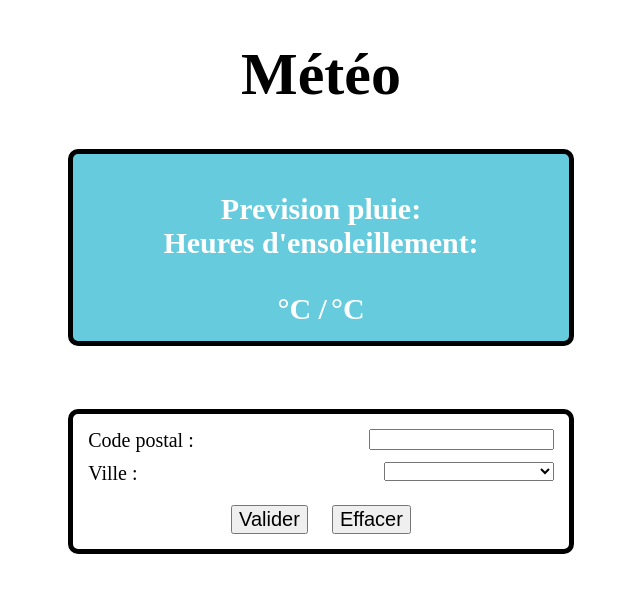
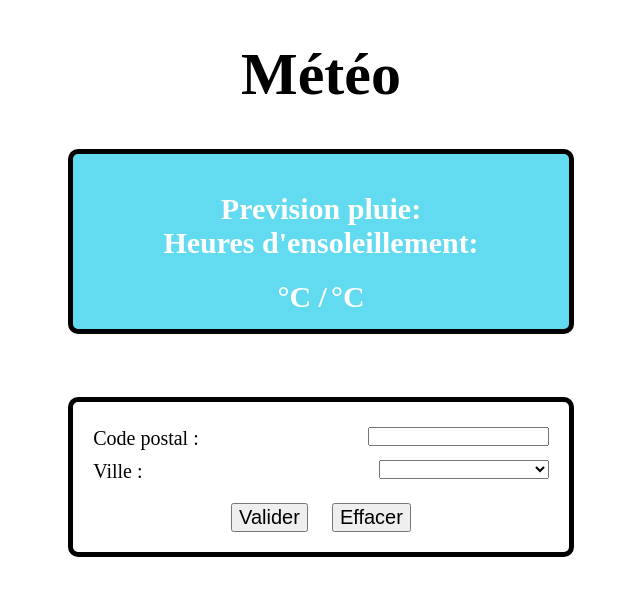
Before and after one commit to LouisPiel/TD2_Forecast_IW, a plain HTML site: page index.html in a window 1280 px wide. Shown: the whole page, without its empty margins (319-959 px from the left). Drawn offline with Linux system fonts and the light colour scheme; no server answers.

Commit message:
Changement mineur

```diff
--- a/Stylesheet/style.css
+++ b/Stylesheet/style.css
@@ -23,6 +23,7 @@ h2
 
 input, select{
     float :right;
+    padding: 0%;
     min-width: 170px;
 }
 
@@ -46,11 +47,11 @@ p{
 
 #affichageMeteo{
    text-align: center;
-   background-color: rgb(101, 203, 221);
+   background-color: rgba(88, 217, 240, 0.938);
    height:min-content;
    padding-bottom: 15px;
    border: black solid 5px;
-   border-radius: 10px;;
+   border-radius: 10px;
    margin-left: 30%;
    margin-right: 30%;
 }
@@ -59,7 +60,7 @@ p{
 {
     border-radius: 10px;
     border: black solid 5px;
-    padding: 15px;
+    padding: 25px 20px 20px 20px;
     margin-left: 30%;
     margin-right: 30%;
     margin-top: 5%;
@@ -67,8 +68,7 @@ p{
 }
 
 #previsionPluie{
-
-    height: 100px;
+    margin-bottom: 20px;
 }
 
 .entree{
```
